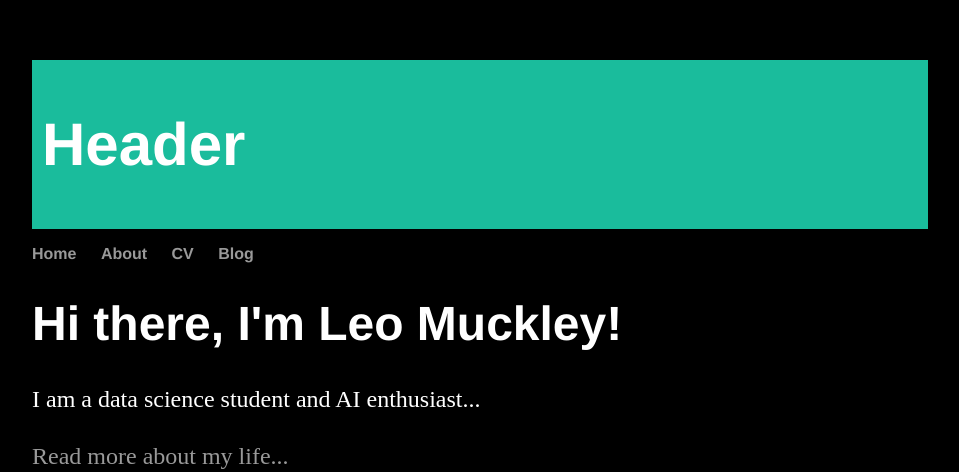
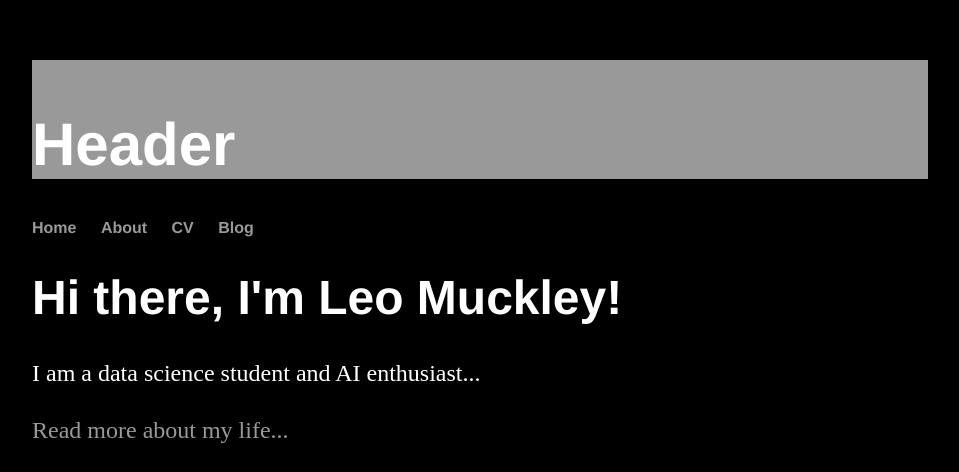
Before and after one commit to leomuckley/leomuckley.github.io, a Jekyll site: the page built from index.html, in a window 1280 px wide. Shown: the top 472 px of the page, without its empty margins (160-1119 px from the left). Built offline with Jekyll 4.4.1, drawn with Linux system fonts in a browser that asks for light colours; grey boxes are pictures that could not be loaded.

Commit message:
Update main.css

```diff
--- a/css/main.css
+++ b/css/main.css
@@ -46,9 +46,9 @@ ul.posts li {
 }
 
 .header {
-  padding: 10px;
+  padding-top: 10px;
   text-align: left;
-  background: #1abc9c;
+  background: #999;
   color: white;
   font-size: 20px;
 }
```
